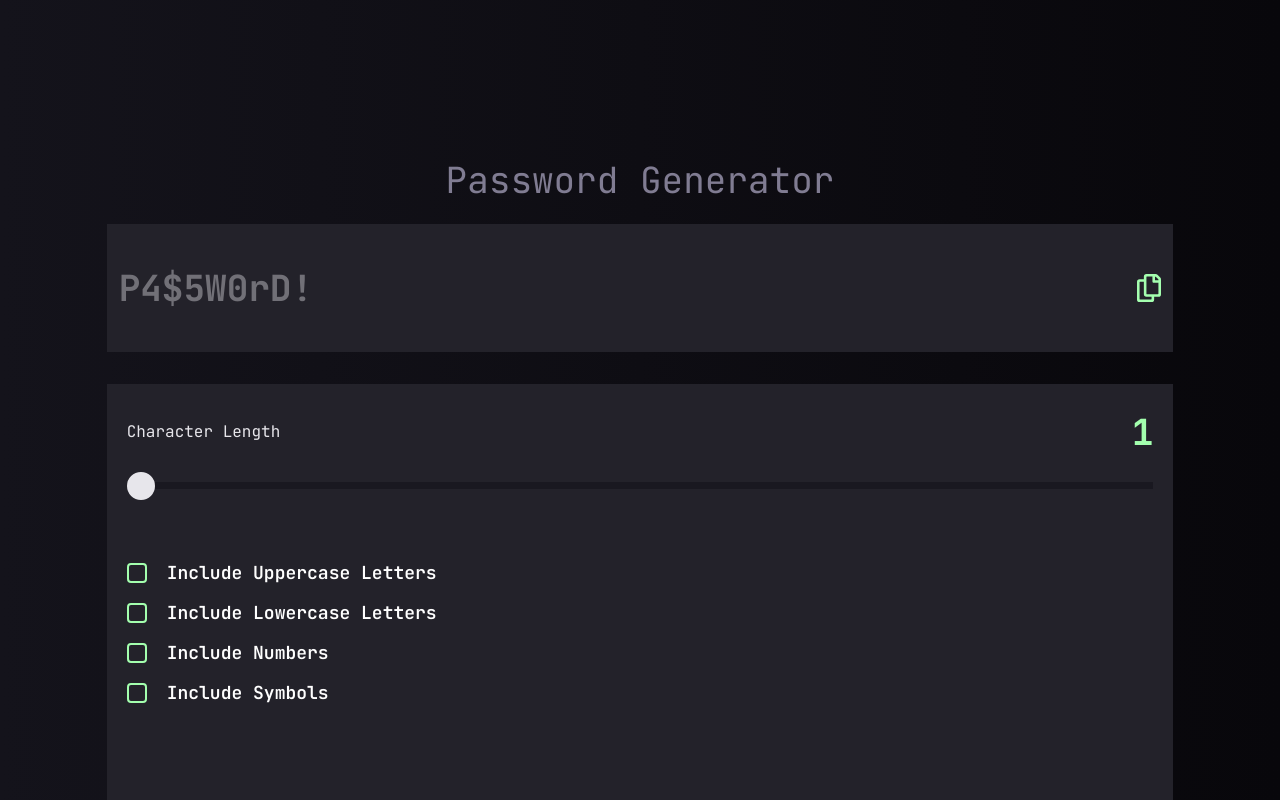
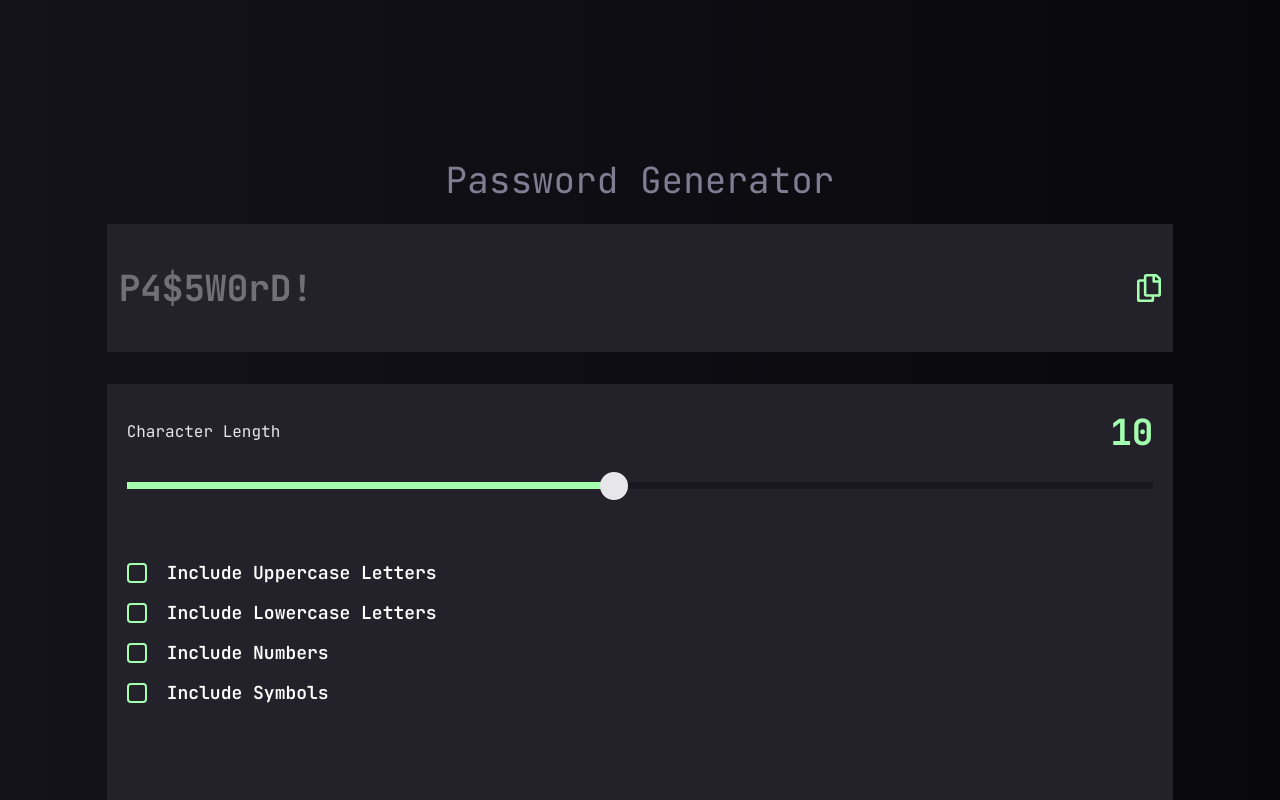
Before and after one commit to Sana-Shabeel/password-generator, a React (Vite) app: page / in a window 1280 px wide. Shown: the top 800 px of the page. Built offline with nearby package versions, Linux system fonts and the light colour scheme.

Commit message:
Set default value

```diff
--- a/src/components/RangeSlider.tsx
+++ b/src/components/RangeSlider.tsx
@@ -1,7 +1,7 @@
 import React, { useState } from "react";
 
 export default function RangeSlider() {
-  const [bgSize, setBgSize] = useState(1);
+  const [bgSize, setBgSize] = useState(10);
 
   return (
     <div>
```
